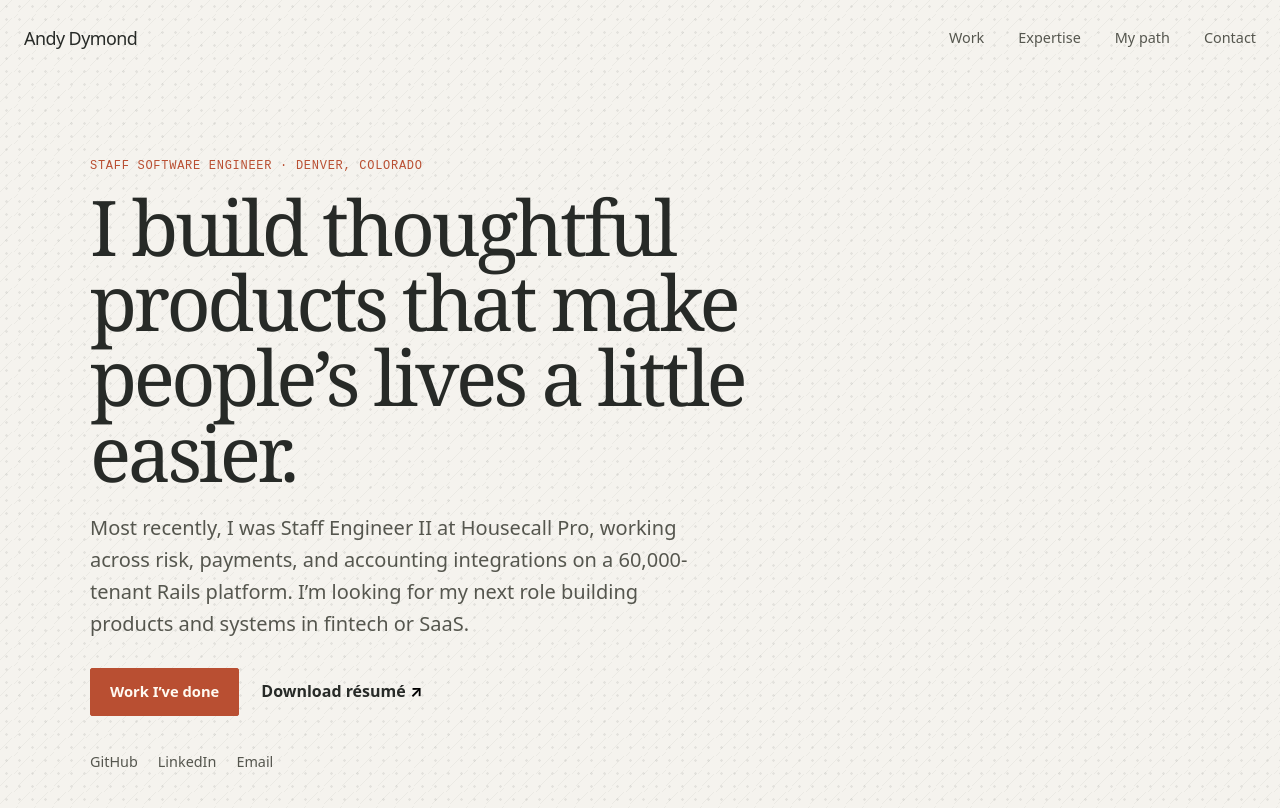
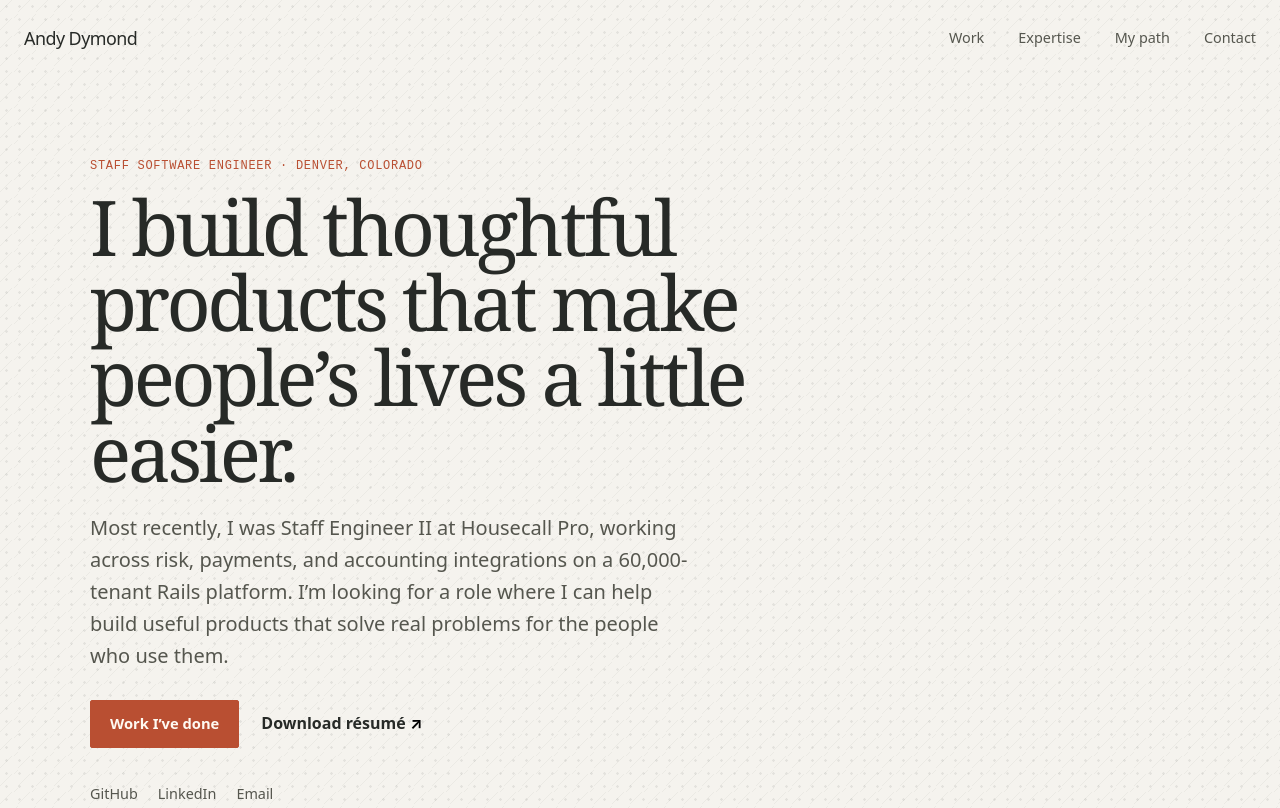
Before and after one commit to andymond/andymond.github.io, a plain HTML site: page index.html in a window 1280 px wide. Shown: the top 808 px of the page. Drawn offline with Linux system fonts and the light colour scheme.

Commit message:
Refine career search copy

```diff
--- a/index.html
+++ b/index.html
@@ -24,7 +24,7 @@
         <div class="hero-copy">
           <p class="eyebrow">Staff Software Engineer · Denver, Colorado</p>
           <h1 id="hero-title">I build thoughtful products that make people’s lives a little easier.</h1>
-          <p class="intro">Most recently, I was Staff Engineer II at Housecall Pro, working across risk, payments, and accounting integrations on a 60,000-tenant Rails platform. I’m looking for my next role building products and systems in fintech or SaaS.</p>
+          <p class="intro">Most recently, I was Staff Engineer II at Housecall Pro, working across risk, payments, and accounting integrations on a 60,000-tenant Rails platform. I’m looking for a role where I can help build useful products that solve real problems for the people who use them.</p>
           <div class="actions">
             <a class="button" href="#work">Work I’ve done</a>
             <a class="text-link" href="assets/andy-dymond-resume.pdf" download>Download résumé <span aria-hidden="true">↗</span></a>
```
